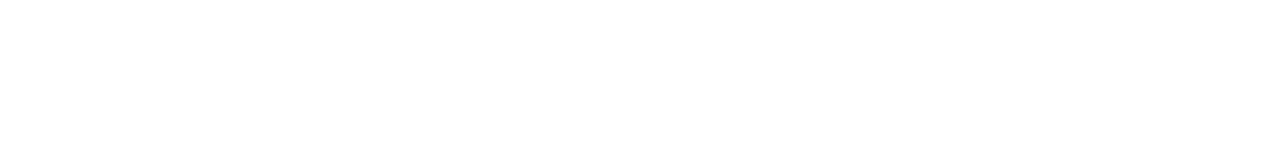
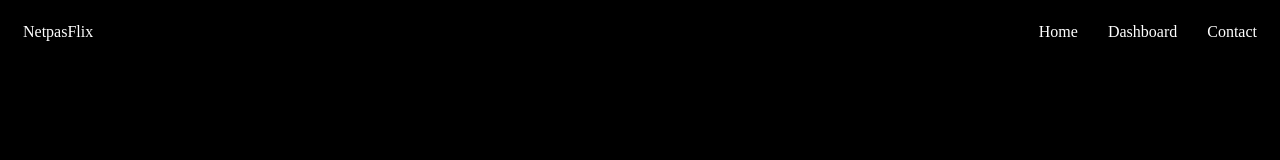
Before and after one commit to moisens/netpasflix, a plain HTML site: page contact.html in a window 1280 px wide. Drawn offline with Linux system fonts and the light colour scheme.

Commit message:
Initiation fichier + nav

```diff
--- a/assets/css/style.scss
+++ b/assets/css/style.scss
@@ -1 +1,35 @@
-@import
+@use '_contact' ;
+@use '_dashboard' ;
+@use 'index' ;
+
+// NAVBAR
+
+body {
+    background-color: black;
+}
+
+header {
+    display: flex;
+    align-items: center;
+    justify-content: space-between;
+    >div:first-child {
+        color: white;
+        padding: 15px;
+    }
+    >div:nth-child(2) {
+
+        width: 70%;
+
+        nav {
+            display: flex;
+            align-items: center;
+            justify-content: end;
+
+            a {
+                text-decoration: none;
+                color: white;
+                padding: 15px;
+            }
+        }
+    }
+}
--- a/contact.html
+++ b/contact.html
@@ -1,11 +1,24 @@
 <!DOCTYPE html>
 <html lang="en">
+
 <head>
     <meta charset="UTF-8">
     <meta name="viewport" content="width=device-width, initial-scale=1.0">
+    <link rel="stylesheet" href="./assets/css/style.css">
     <title>NetpasFlix | Contact</title>
 </head>
+
 <body>
+    <header>
+        <div>NetpasFlix</div>
+        <div>
+            <nav>
+                <a href="./index.html">Home</a>
+                <a href="./dashboard.html">Dashboard</a>
+                <a href="./contact.html">Contact</a>
+            </nav>
+        </div>
+    </header>
+</body>
 
-</body>
 </html>
```
Also changed, not shown: dashboard.html (+1 -0 lines), index.html (+1 -0 lines), assets/css/_dashboard.scss (added), assets/css/_index.scss (added), assets/css/style.css (added), 1 other file.
